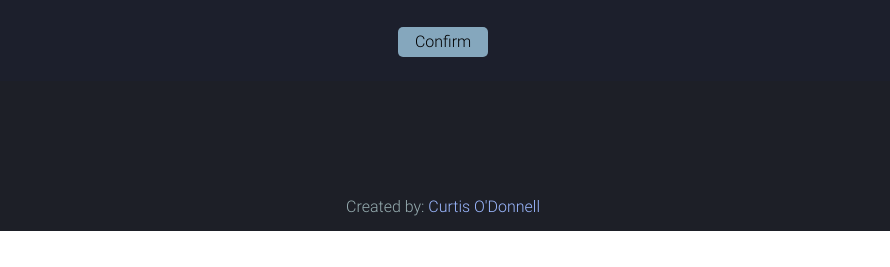
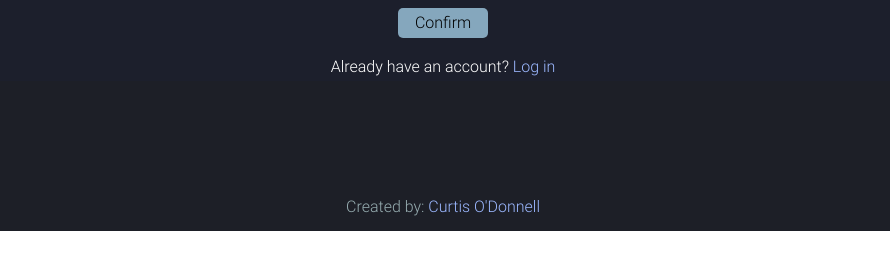
Before and after one commit to CodingGeeneeus/form-signup, a plain HTML site: page index.html in a window 1280 px wide. Shown: the part 569-836 px from the top of the page, 390-1280 px from the left. Drawn offline with Linux system fonts and the light colour scheme; a web font is replaced by a local one.

Commit message:
log in link created

```diff
--- a/index.html
+++ b/index.html
@@ -102,6 +102,8 @@
           </div>
 
           <button>Confirm</button>
+          <br>
+          <span>Already have an account? <a href="./index.html">Log in</a> </span>
         </form>
       </div>
 
```
